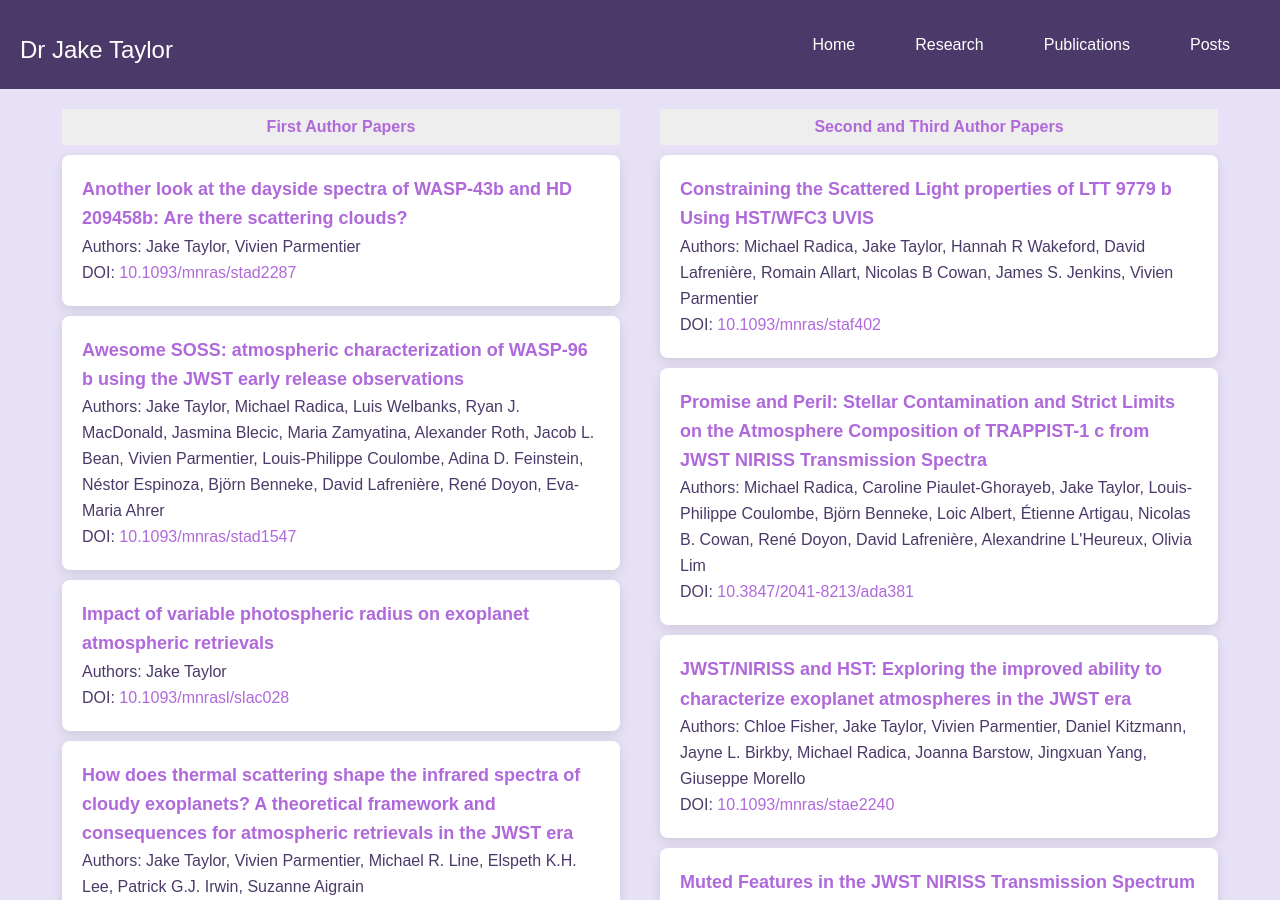
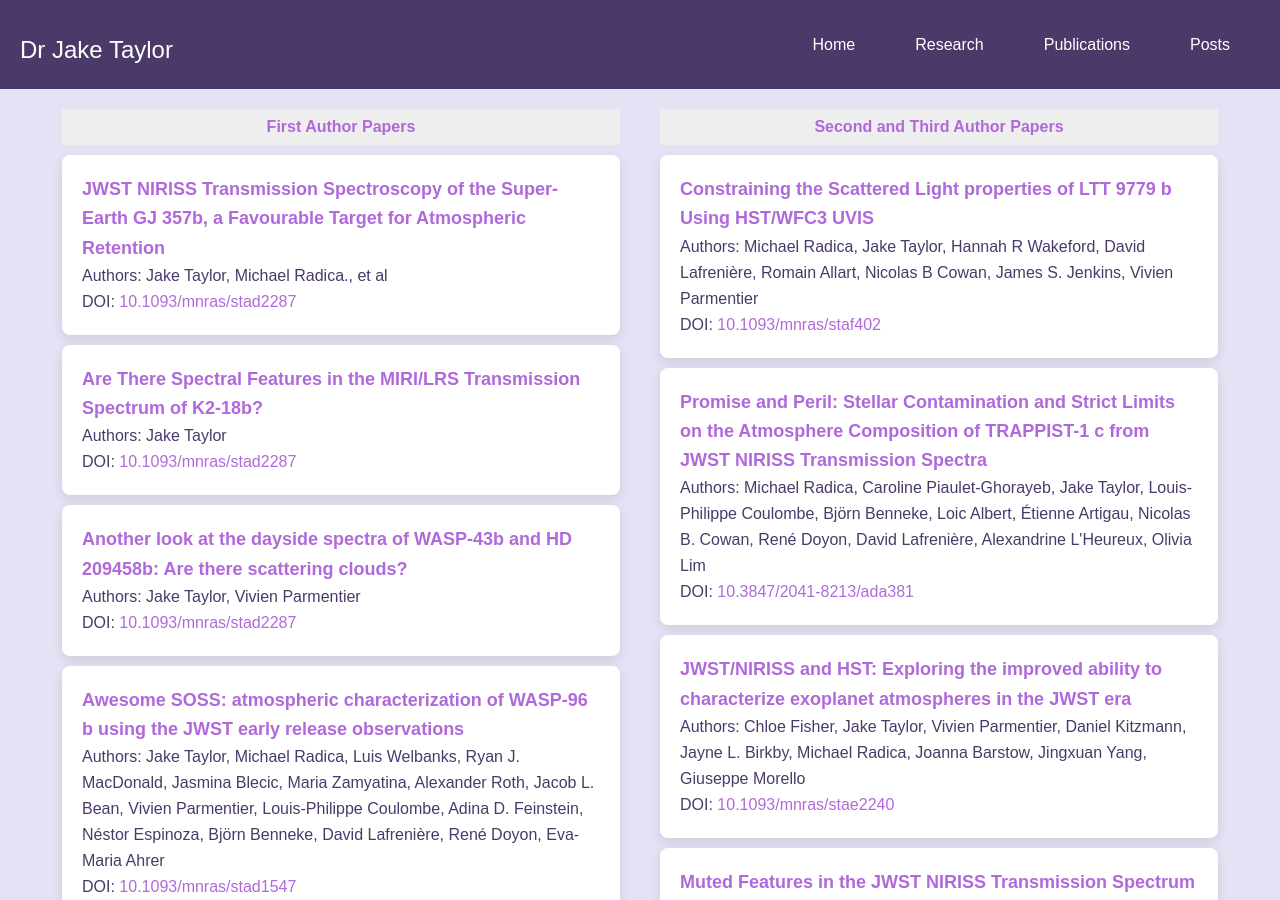
Before and after one commit to astrojaket/astrojaket.github.io, a Jekyll site: the page built from _pages/publications.html, in a window 1280 px wide and 900 px high. Built offline with Jekyll 4.4.1, drawn with Linux system fonts in a browser that asks for light colours.

Commit message:
updated publications

```diff
--- a/_pages/publications.html
+++ b/_pages/publications.html
@@ -9,6 +9,20 @@ permalink: /publications/
   <div class="publications-section">
     <h2>First Author Papers</h2>
     <ul>
+      <li class="publication-box">
+        <a href="https://ui.adsabs.harvard.edu/abs/2025MNRAS.tmp..888T/abstract" target="_blank" class="publication-link">
+          JWST NIRISS Transmission Spectroscopy of the Super-Earth GJ 357b, a Favourable Target for Atmospheric Retention
+        </a><br>
+        <strong>Authors:</strong> Jake Taylor, Michael Radica., et al<br>
+        <strong>DOI:</strong> <a href="https://doi.org/10.1093/mnras/stad2287" target="_blank">10.1093/mnras/stad2287</a>
+      </li>
+      <li class="publication-box">
+        <a href="https://ui.adsabs.harvard.edu/abs/2025RNAAS...9..118T/abstract" target="_blank" class="publication-link">
+          Are There Spectral Features in the MIRI/LRS Transmission Spectrum of K2-18b?
+        </a><br>
+        <strong>Authors:</strong> Jake Taylor<br>
+        <strong>DOI:</strong> <a href="https://doi.org/10.1093/mnras/stad2287" target="_blank">10.1093/mnras/stad2287</a>
+      </li>
       <li class="publication-box">
         <a href="https://ui.adsabs.harvard.edu/abs/2023MNRAS.526.2133T/abstract" target="_blank" class="publication-link">
           Another look at the dayside spectra of WASP-43b and HD 209458b: Are there scattering clouds?
```
Also changed, not shown: 1 other file.
